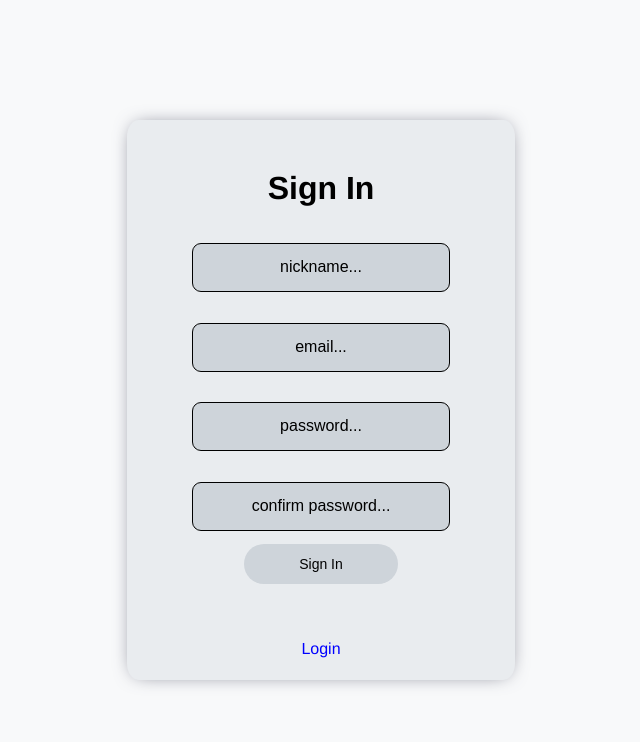
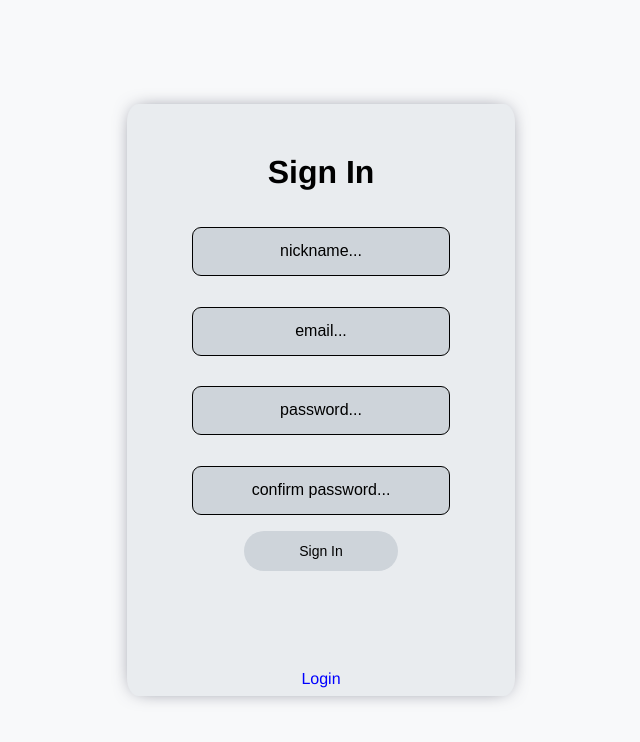
Before and after one commit to SOSNE/Marketplace_App, a React (Vite) app in the folder Web/Marketplace/: page /signup in a window 1280 px wide. Shown: the top 742 px of the page, without its empty margins (319-959 px from the left). Built offline with nearby package versions, Linux system fonts and the light colour scheme.

Commit message:
-fix-bugs-with-login-singup

```diff
--- a/Web/Marketplace/src/components/addPage/AddPage.css
+++ b/Web/Marketplace/src/components/addPage/AddPage.css
@@ -32,7 +32,7 @@
     word-break: break-word;
 }
 .textAddPage{
-    margin: 0;
+    margin: 0 0 2% 0;
 }
 .titleAddPage{
     margin: 0 0 2% 0;
--- a/Web/Marketplace/src/components/loginPage/LoginPage.css
+++ b/Web/Marketplace/src/components/loginPage/LoginPage.css
@@ -53,11 +53,11 @@ h1
 
 .loginButton
 {
-    position: relative;
-    left: 30%;
-    top: 38px;
+
+    margin-top: 2vh;
     width: 40%;
-    height: 40px;
+    margin-left: 30%;
+    height: 5vh;
     border-radius: 25px;
     border: none;
     background-color: var(--Third);
@@ -71,7 +71,7 @@ h1
 }
 .checkLogLoginPage
 {
-    margin-top: 20%;
+    margin-top: 3vh;
     width: 100%;
     text-align: center;
     height: 20px;
@@ -87,8 +87,8 @@ h1
     margin-right: auto;
     color: blue;
     transition: all 0.4s;
-    margin-bottom: 2%;
-    font-size: 14px;
+    margin-top: 2.8vh;
+    font-size: 16px;
 }
 .goSignUp:hover
 {
--- a/Web/Marketplace/src/components/signUpPage/SignUpPage.css
+++ b/Web/Marketplace/src/components/signUpPage/SignUpPage.css
@@ -23,7 +23,7 @@ h1
     position: relative;
     top: 25;
     width: 24%;
-    height: 60%;
+    height: 64vh;
     -webkit-box-shadow: 0px 0px 20px -8px rgba(66, 68, 90, 1);
     -moz-box-shadow: 0px 0px 20px -8px rgba(66, 68, 90, 1);
     box-shadow: 0px 0px 20px -8px rgba(66, 68, 90, 1);
@@ -63,7 +63,7 @@ h1
 {
     position: absolute;
     left: 30%;
-   margin-top: 20%;
+   margin-top: 10vh;
     width: 40%;
     height: 40px;
     border-radius: 25px;
@@ -79,13 +79,13 @@ h1
 
 .wrongPassMessage
 {
-    margin-top: 14%;
+    margin-top: 9vh;
     width: 100%;
     text-align: center;
     height: 20px;
     margin-left: auto;
     margin-right: auto;
-    font-size: large;
+    font-size: 1.4lvw;
 }
 .goLoginPage
 {
@@ -95,7 +95,7 @@ h1
     margin-right: auto;
     color: blue;
     transition: all 0.4s;
-    margin-top: 10%;
+    margin-top: 6vh;
     font-size: 16px;
 
 }
```
